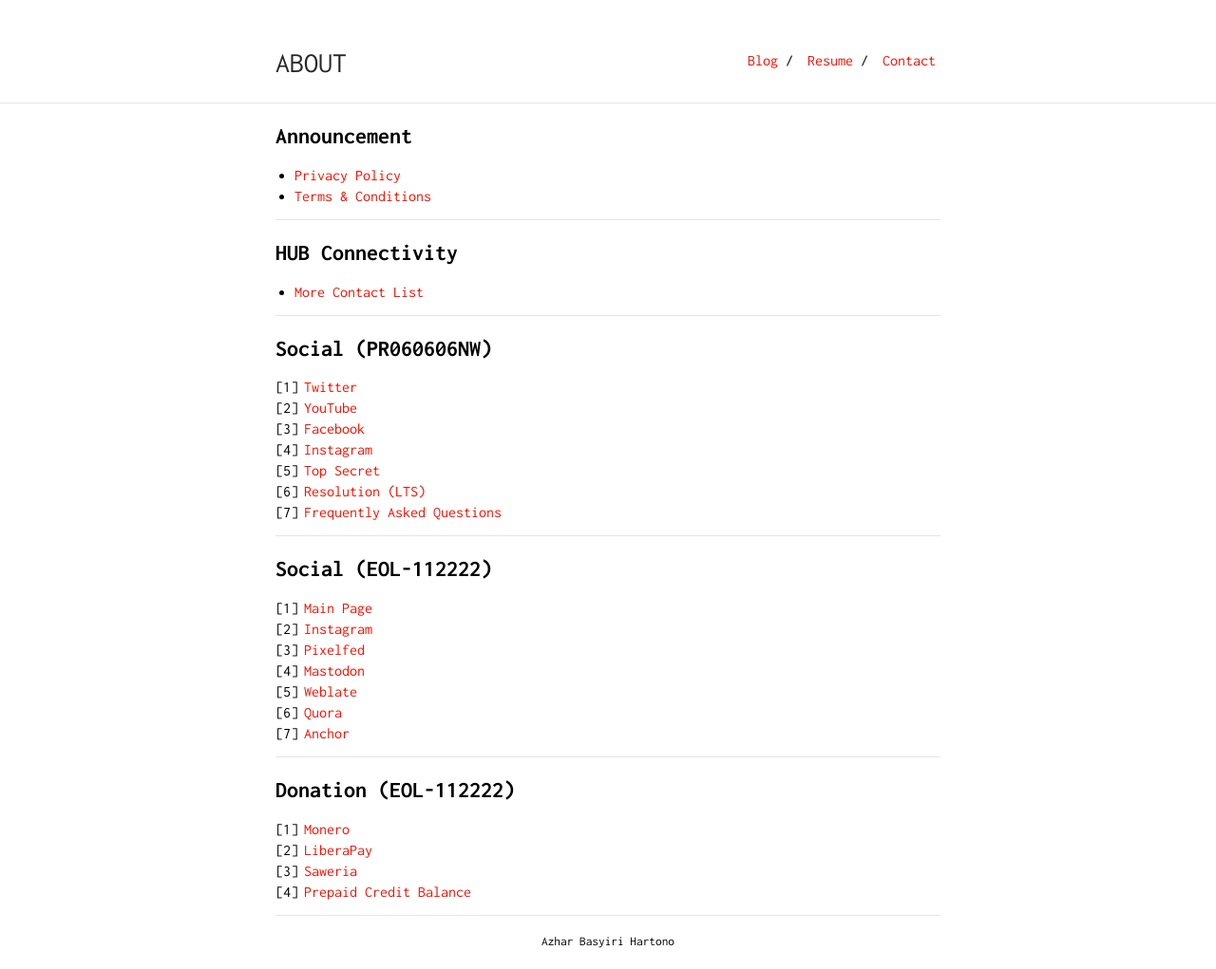
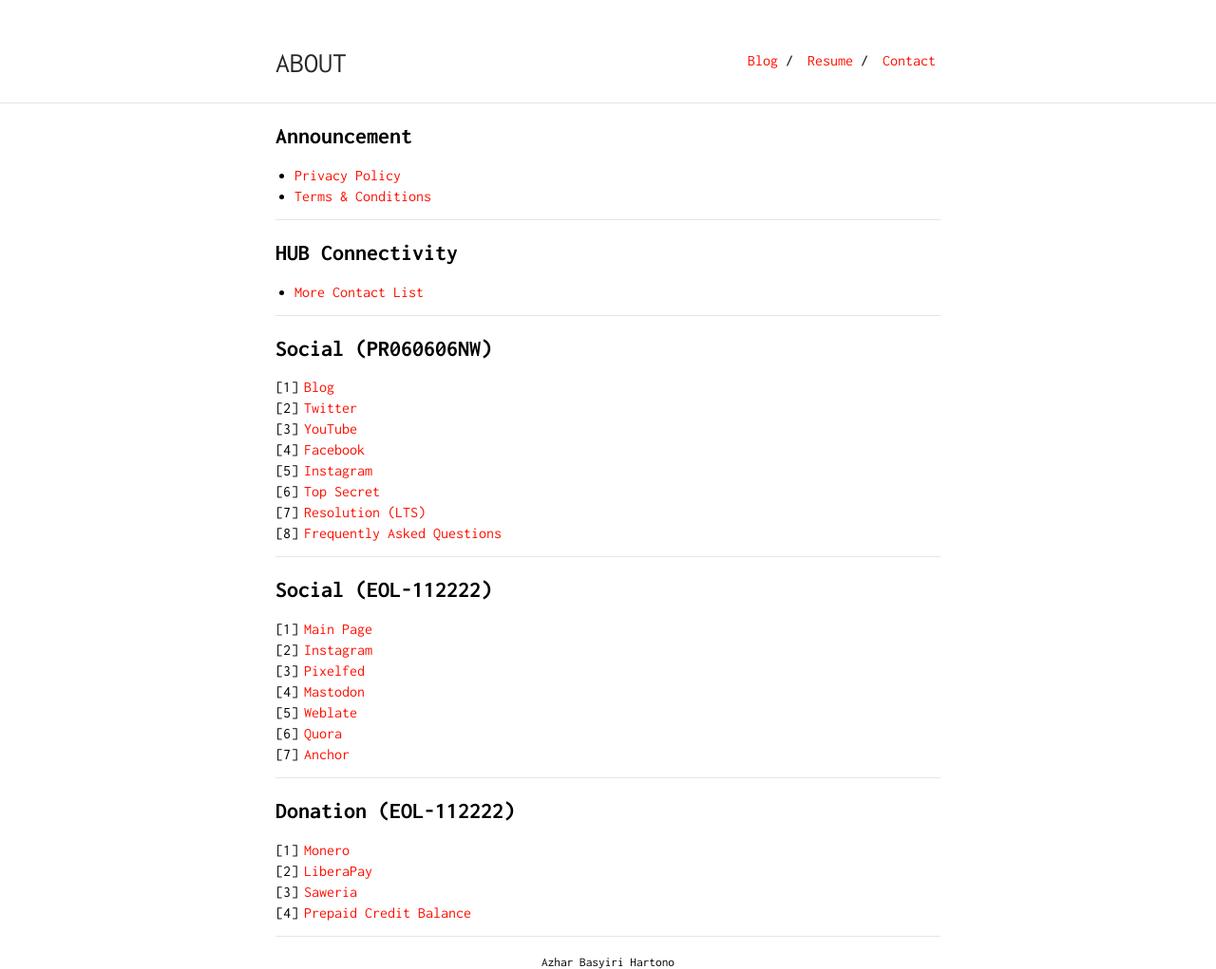
Before and after one commit to intrapegasus/en, a Jekyll site: the page built from contact.md, in a window 1280 px wide. Shown: the whole page at 95% size. Built offline with Jekyll 4.4.1, drawn with Linux system fonts in a browser that asks for light colours; our own code applies the rules of GitHub Pages for plain Markdown files; before the commit the page ends 999 px from its top, so only the background shows below that.

Commit message:
Update contact.md

```diff
--- a/contact.md
+++ b/contact.md
@@ -18,13 +18,14 @@
 
 ## Social (PR060606NW)
 
-1. [Twitter](https://basyiri.my.id/twitter)
-2. [YouTube](https://basyiri.my.id/youtube)
-3. [Facebook](https://basyiri.my.id/facebook)
-4. [Instagram](https://basyiri.my.id/instagram)
-5. [Top Secret](https://basyiri.my.id/S3CR3T)
-6. [Resolution (LTS)](resolution)
-7. [Frequently Asked Questions](https://basyiri.my.id/en/faq)
+1. [Blog](https://en.basyiri.my.id)
+2. [Twitter](https://basyiri.my.id/twitter)
+3. [YouTube](https://basyiri.my.id/youtube)
+4. [Facebook](https://basyiri.my.id/facebook)
+5. [Instagram](https://basyiri.my.id/instagram)
+6. [Top Secret](https://basyiri.my.id/S3CR3T)
+7. [Resolution (LTS)](resolution)
+8. [Frequently Asked Questions](https://basyiri.my.id/en/faq)
 
 ---
 
```
